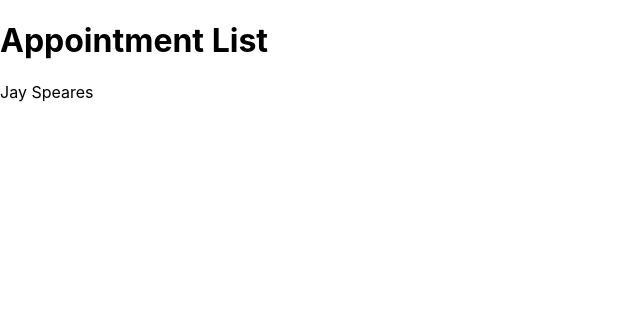
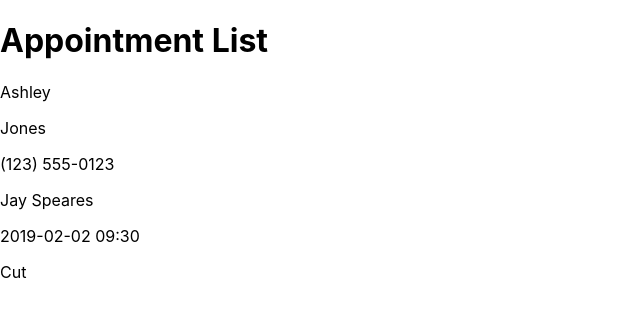
Before and after one commit to Bchiem08/React-Test-DD, a React (Create React App) app: page / in a window 1280 px wide. Shown: the top 316 px of the page, without its empty margins (0-640 px from the left). Built offline with nearby package versions, Linux system fonts and the light colour scheme.

Commit message:
Add appointment info to page

```diff
--- a/src/Components/AppointmentItem.js
+++ b/src/Components/AppointmentItem.js
@@ -4,7 +4,13 @@ export default class AppointmentItem extends Component {
     render() {
         return (
             <div>
+                <p>{this.props.AppointmentInfo.customer.firstName}</p>
+                <p>{this.props.AppointmentInfo.customer.lastName}</p>
+                <p>{this.props.AppointmentInfo.customer.phoneNumber}</p>
                 <p>{this.props.AppointmentInfo.stylist}</p>
+                <p>{this.props.AppointmentInfo.startsAt}</p>
+                <p>{this.props.AppointmentInfo.service}</p>
+                <p>{this.props.AppointmentInfo.notes}</p>
             </div>
         )
     }
```
